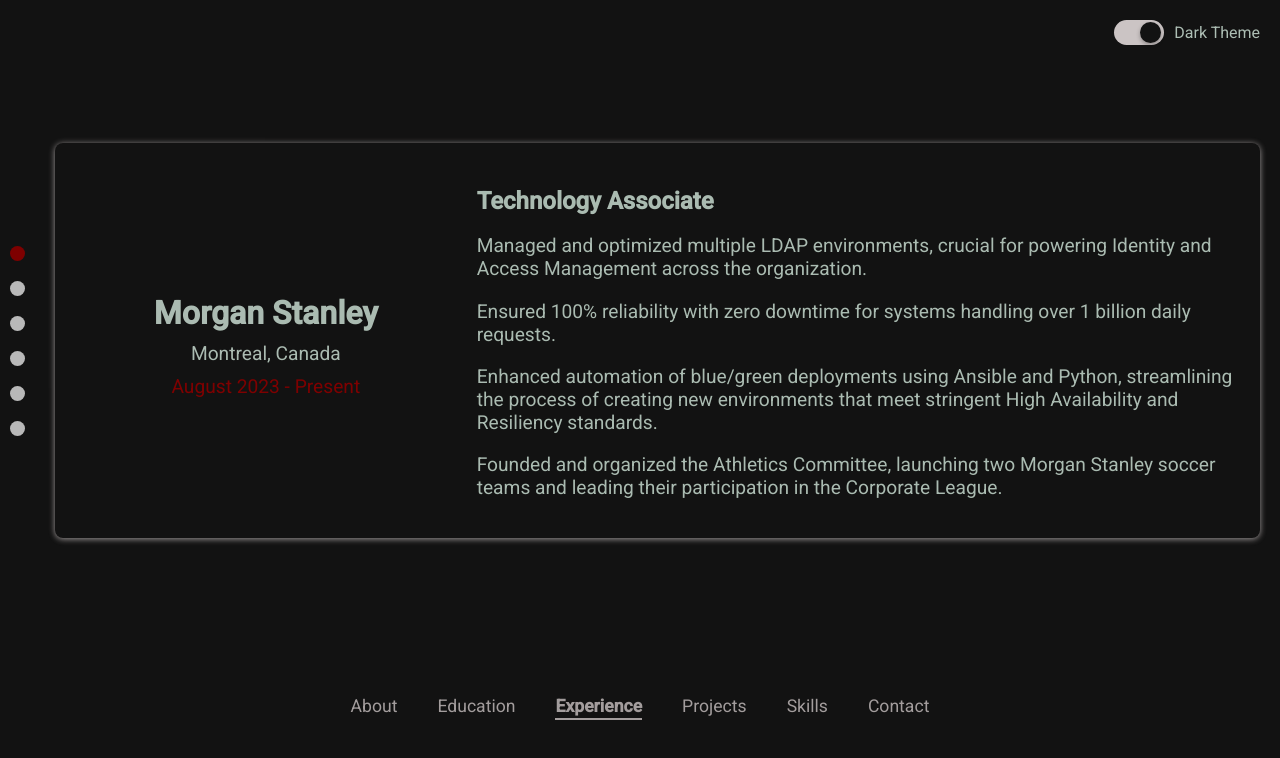
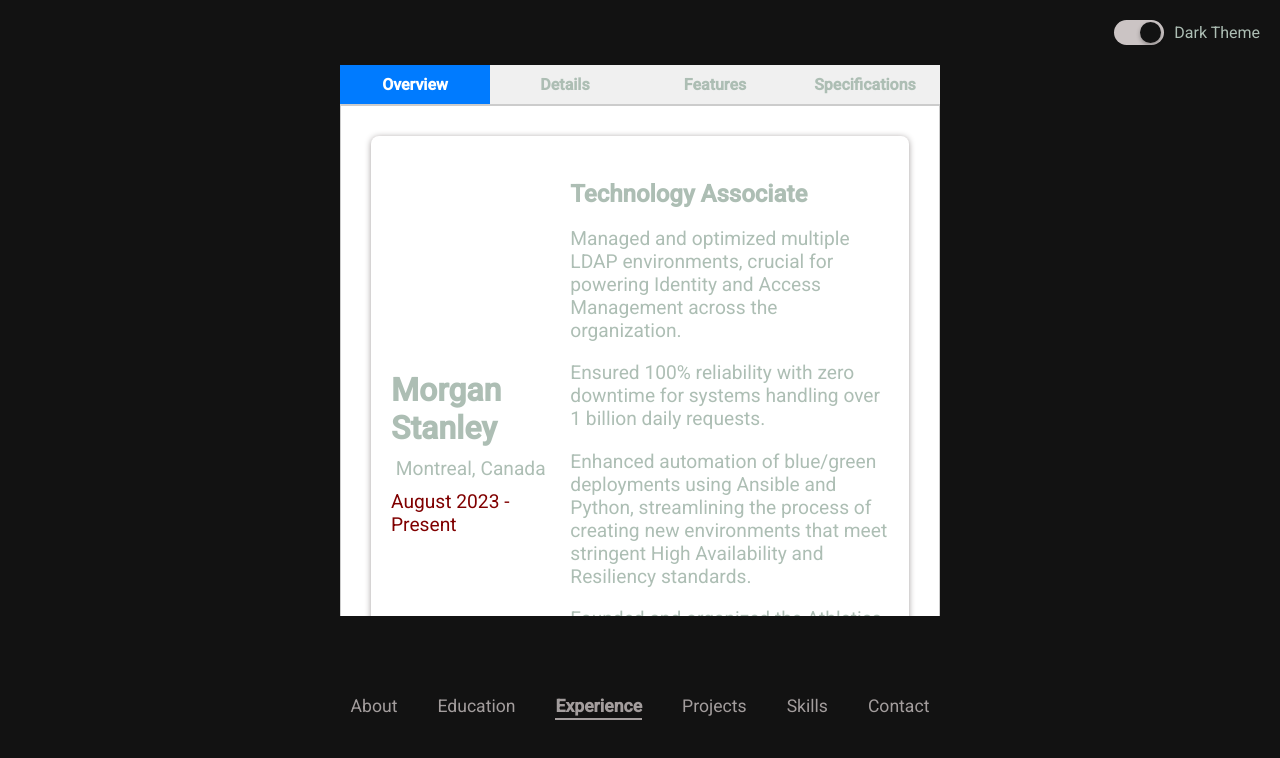
Before and after one commit to wassimwazzi/wassimwazzi.github.io, a React (Create React App) app: page / in a window 1280 px wide. Both pictures are taken after a click on the link "Experience". Shown: the top 758 px of the page. Built offline with nearby package versions, Linux system fonts and the light colour scheme.

Commit message:
sign in page styling

```diff
--- a/src/components/Experience/Experience.js
+++ b/src/components/Experience/Experience.js
@@ -75,7 +75,8 @@
 
 const Experience = () => {
     return (
-        <Scrollable>
+        <Scrollable
+        titles={["Overview", "Details", "Features", "Specifications"]}>
             {EXPERIENCE_ITEMS.map((item, index) => (
                 <Card key={index}>
                     <div className="experience-item">
--- a/src/components/common/ScrollableContent/Scrollable.css
+++ b/src/components/common/ScrollableContent/Scrollable.css
@@ -1,53 +1,32 @@
-.scrollable-parallax {
-    height: 100%;
-}
-.scrollable-parallax .react-parallax-content {
-    height: 100%;
-}
-
-.scrollable-container {
-    height: 100%;
-    display: flex;
-    align-items: center;
-}
-
-.scrollable-content {
-    display: flex;
-    flex:1;
-    gap: var(--spacing-2);
-    justify-content: space-between;
-    position: relative;
-}
-
-.current-component {
-    flex: 4;
-}
-
-.fade-in {
-    animation: fadeIn 3s ease-in-out forwards;
-}
-
-.scrollable-container .progress-bar {
+.scrollable-content-container {
     display: flex;
     flex-direction: column;
-    justify-content: center;
-    gap: var(--spacing-2);
-}
+    max-width: 600px;
+    margin: 0 auto;
+  }
 
-.progress-point {
-    height: 15px;
-    width: 15px;
-    border-radius: 50%;
-}
+  .scrollable-content-titles {
+    display: flex;
+    justify-content: space-around;
+    background: #f0f0f0;
+    border-bottom: 1px solid #ccc;
+  }
 
-.progress-point:hover {
+  .tab-title {
     cursor: pointer;
-}
+    padding: 10px 20px;
+    font-weight: bold;
+    text-align: center;
+    flex: 1;
+  }
 
-.progress-point.fill {
-    background: var(--highlight-color);
-}
+  .tab-title.active {
+    color: white;
+    background-color: #007bff;
+  }
 
-.progress-point.no-fill {
-    background-color: #bbb;
-}
+  .scrollable-content-display {
+    padding: 20px;
+    border: 1px solid #ccc;
+    background: white;
+  }
--- a/src/components/common/ScrollableContent/Scrollable.js
+++ b/src/components/common/ScrollableContent/Scrollable.js
@@ -2,107 +2,30 @@
 import './Scrollable.css';
 import { Parallax } from 'react-parallax';
 
-const Scrollable = ({ children }) => {
-    const [componentIndex, setComponentIndex] = useState(0);
-    const [currentComponent, setCurrentComponent] = useState(children[componentIndex]);
-    const [fadeDirection, setFadeDirection] = useState('up');
-    const touchStartY = useRef(0);
-    const isTransitioning = useRef(false);
-
-    useEffect(() => {
-        setCurrentComponent(children[componentIndex]);
-    }, [componentIndex, children]);
-
-    const scrollTimeoutRef = useRef(null);
-
-    const handleScroll = useCallback((event) => {
-        if (isTransitioning.current) return; // Prevent scroll if transitioning
-
-        clearTimeout(scrollTimeoutRef.current);
-
-        scrollTimeoutRef.current = setTimeout(() => {
-            if (event.deltaY > 0 && componentIndex < children.length - 1) {
-                setComponentIndex((prevIndex) => prevIndex + 1);
-                setFadeDirection('up');
-            } else if (event.deltaY < 0 && componentIndex > 0) {
-                setComponentIndex((prevIndex) => prevIndex - 1);
-                setFadeDirection('down');
-            }
-        }, 100);
-    }, [componentIndex, children.length]);
-
-    const handleTouchStart = useCallback((event) => {
-        touchStartY.current = event.touches[0].clientY;
-    }, []);
-
-    const handleTouchEnd = useCallback((event) => {
-        if (isTransitioning.current) return; // Prevent scroll if transitioning
-
-        const touchCurrentY = event.changedTouches[0].clientY;
-        const deltaY = touchStartY.current - touchCurrentY;
-
-        if (Math.abs(deltaY) > 30) { // Threshold for intentional scrolling
-            if (deltaY > 0 && componentIndex < children.length - 1) {
-                isTransitioning.current = true;
-                setComponentIndex((prevIndex) => prevIndex + 1);
-                setFadeDirection('up');
-            } else if (deltaY < 0 && componentIndex > 0) {
-                isTransitioning.current = true;
-                setComponentIndex((prevIndex) => prevIndex - 1);
-                setFadeDirection('down');
-            }
-            setTimeout(() => {
-                isTransitioning.current = false;
-            }, 500); // Adjust timeout based on animation duration
-        }
-    }, [componentIndex, children.length]);
-
-    const handleProgressPointClick = useCallback((index) => {
-        if (isTransitioning.current) return; // Prevent scroll if transitioning
-
-        clearTimeout(scrollTimeoutRef.current);
-
-        scrollTimeoutRef.current = setTimeout(() => {
-            setComponentIndex(index);
-            const fadeDirection = index > componentIndex ? 'up' : 'down'
-            setFadeDirection(fadeDirection);
-        }, 100);
-    }, [componentIndex])
-
-    useEffect(() => {
-        window.addEventListener("wheel", handleScroll);
-        window.addEventListener("touchstart", handleTouchStart);
-        window.addEventListener("touchend", handleTouchEnd);
-
-        return () => {
-            window.removeEventListener("wheel", handleScroll);
-            window.removeEventListener("touchstart", handleTouchStart);
-            window.removeEventListener("touchend", handleTouchEnd);
-        };
-    }, [handleScroll, handleTouchStart, handleTouchEnd]);
+const ScrollableContent = ({ titles, children }) => {
+  const [selectedIndex, setSelectedIndex] = useState(0);
 
   return (
-        <Parallax strength={300} className='scrollable-parallax'>
-            <div className="scrollable-container fade-in">
-                <div key={componentIndex} className="scrollable-content" data-aos={`fade-${fadeDirection}`}>
-                    <div className='progress-bar'>
-                        {children.map((_, index) => (
+    <div className="scrollable-content-container">
+      {/* Titles */}
+      <div className="scrollable-content-titles">
+        {titles.map((title, index) => (
           <div
             key={index}
-
-                                className={`progress-point ${index <= componentIndex ? 'fill' : 'no-fill'}`}
-                                onClick={() => handleProgressPointClick(index)}
-                            />
+            className={`tab-title ${index === selectedIndex ? "active" : ""}`}
+            onClick={() => setSelectedIndex(index)}
+          >
+            {title}
+          </div>
         ))}
       </div>
 
-                    <div className='current-component'>
-                        {currentComponent}
+      {/* Content */}
+      <div className="scrollable-content-display">
+        {React.Children.toArray(children)[selectedIndex]}
       </div>
     </div>
-            </div>
-        </Parallax>
   );
 };
 
-export default Scrollable;
+export default ScrollableContent;
```
Lines whose indentation alone changed are shown as unchanged.
